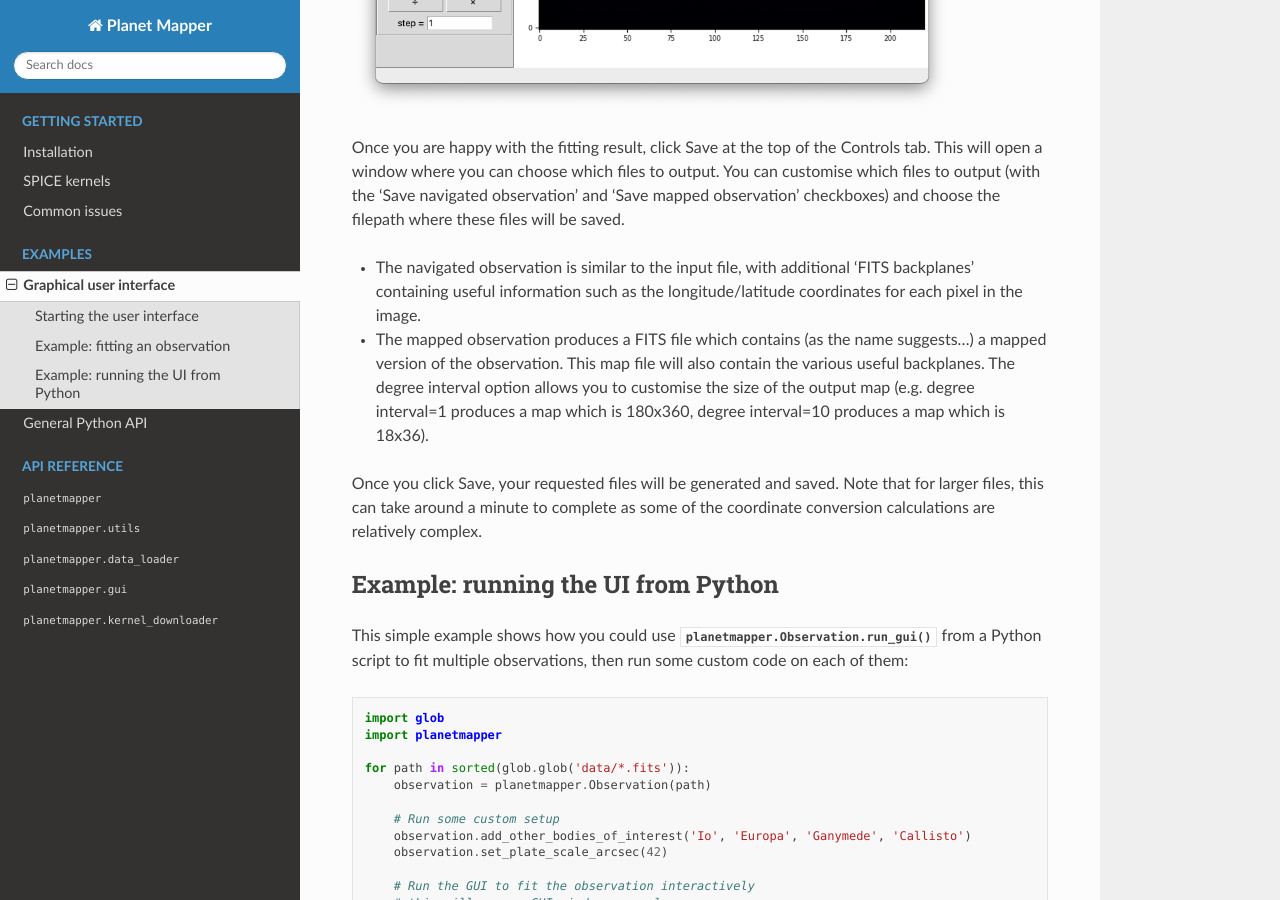
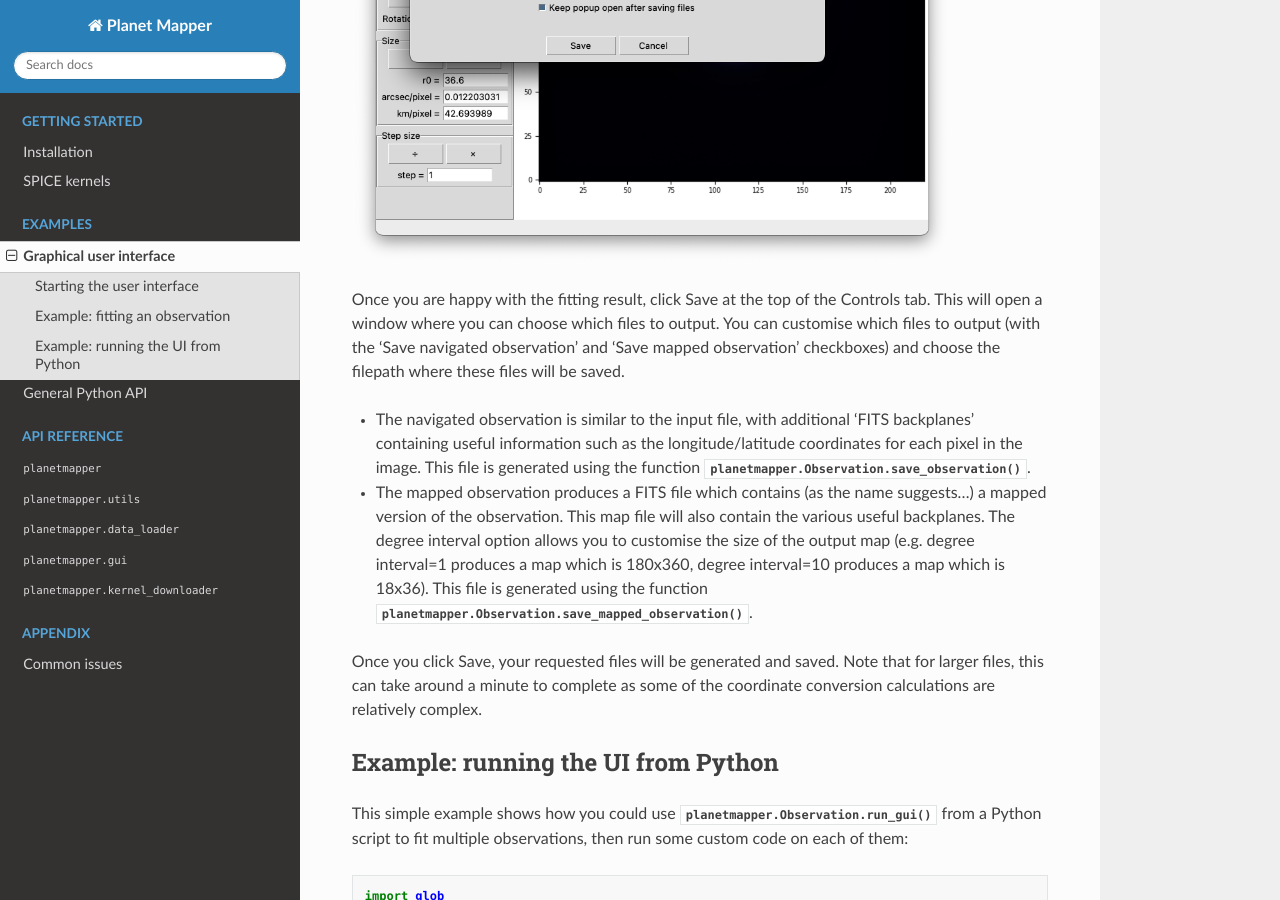
Before and after one commit to ortk95/planetmapper, a Sphinx documentation site: the page built from docs/user_interface.rst, in a window 1280 px wide and 900 px high, scrolled down 3917 px. Built offline with Sphinx 7.4.7 and the Read the Docs theme 2.0.0, drawn with Linux system fonts in a browser that asks for light colours; the version number could not be read and is left out; some of the changed text lies outside the part shown.

Commit message:
Documentation improvements

```diff
--- a/docs/common_issues.rst
+++ b/docs/common_issues.rst
@@ -1,3 +1,5 @@
+.. _common issues:
+
 Common issues
 *************
 
--- a/docs/documentation.rst
+++ b/docs/documentation.rst
@@ -3,6 +3,10 @@
 `planetmapper`
 **************
 
+.. hint::
+   See also the :ref:`page of examples <python examples>` of using the PlanetMapper Python API
+
+
 .. automodule:: planetmapper
    :show-inheritance:
    :members:
--- a/docs/gui.rst
+++ b/docs/gui.rst
@@ -1,5 +1,8 @@
 `planetmapper.gui`
 ******************
+
+.. hint::
+   See also the :ref:`page of examples <gui examples>` of using the PlanetMapper GUI
 
 .. automodule:: planetmapper.gui
    :show-inheritance:
--- a/docs/index.rst
+++ b/docs/index.rst
@@ -37,7 +37,6 @@
 
    installation
    spice_kernels
-   common_issues
 
 .. toctree::
    :maxdepth: 2
@@ -62,3 +61,4 @@
    :caption: Appendix
 
    default_backplanes
+   common_issues
--- a/docs/installation.rst
+++ b/docs/installation.rst
@@ -25,3 +25,6 @@
 The core logic of PlanetMapper uses a series of files called ':ref:`SPICE kernels`' which contain the information about the positions and properties of Solar System bodies. Therefore, once you have PlanetMapper installed, you will need to :ref:`download the appropriate kernels <SPICE kernels>` before you can properly use PlanetMapper.
 
 Once you have the SPICE kernels downloaded, you can type `planetmapper` in the command line to open an interactive window, or `import planetmapper` in a Python script to get the full functionality.
+
+.. hint::
+    Check the :ref:`list of common issues<common issues>` if you encounter any problems when using PlanetMapper
--- a/docs/user_interface.rst
+++ b/docs/user_interface.rst
@@ -23,6 +23,9 @@
     :alt: User interface window with options to choose which file to open.
 
 If your data is a FITS file, PlanetMapper will attempt to automatically fill the target, date and observer fields for you with information from the FITS header (but it's worth double checking that the values are what you expect). The date should be in a format which `can be understood by SPICE <https://naif.jpl.nasa.gov/pub/naif/toolkit_docs/C/cspice/utc2et_c.html#Examples>`_ (such as `YYYY-mm-ddTHH:MM:SS`) and should be in UTC. You can also specify a list of :ref:`SPICE kernels` to load here - if you're unsure then the default values will probably work.
+
+.. hint::
+    The target, date and observer fields are passed directly to the `target`, `utc` and `observer` parameters of a :class:`planetmapper.Observation` object, so check the full documentation for :class:`planetmapper.Observation` and :class:`planetmapper.Body` for details of what formats are accepted.
 
 Once you click OK, the full fitting window should open. If you get any error messages, then double check the target, date and observer fields for any typos.
 
@@ -56,8 +59,8 @@
 
 Once you are happy with the fitting result, click Save at the top of the Controls tab. This will open a window where you can choose which files to output. You can customise which files to output (with the 'Save navigated observation' and 'Save mapped observation' checkboxes) and choose the filepath where these files will be saved.
 
-- The navigated observation is similar to the input file, with additional 'FITS backplanes' containing useful information such as the longitude/latitude coordinates for each pixel in the image.
-- The mapped observation produces a FITS file which contains (as the name suggests...) a mapped version of the observation. This map file will also contain the various useful backplanes. The degree interval option allows you to customise the size of the output map (e.g. degree interval=1 produces a map which is 180x360, degree interval=10 produces a map which is 18x36).
+- The navigated observation is similar to the input file, with additional 'FITS backplanes' containing useful information such as the longitude/latitude coordinates for each pixel in the image. This file is generated using the function :func:`planetmapper.Observation.save_observation`.
+- The mapped observation produces a FITS file which contains (as the name suggests...) a mapped version of the observation. This map file will also contain the various useful backplanes. The degree interval option allows you to customise the size of the output map (e.g. degree interval=1 produces a map which is 180x360, degree interval=10 produces a map which is 18x36). This file is generated using the function :func:`planetmapper.Observation.save_mapped_observation`.
 
 Once you click Save, your requested files will be generated and saved. Note that for larger files, this can take around a minute to complete as some of the coordinate conversion calculations are relatively complex.
 
```
Also changed, not shown: planetmapper/__init__.py (+5 -5 lines).
